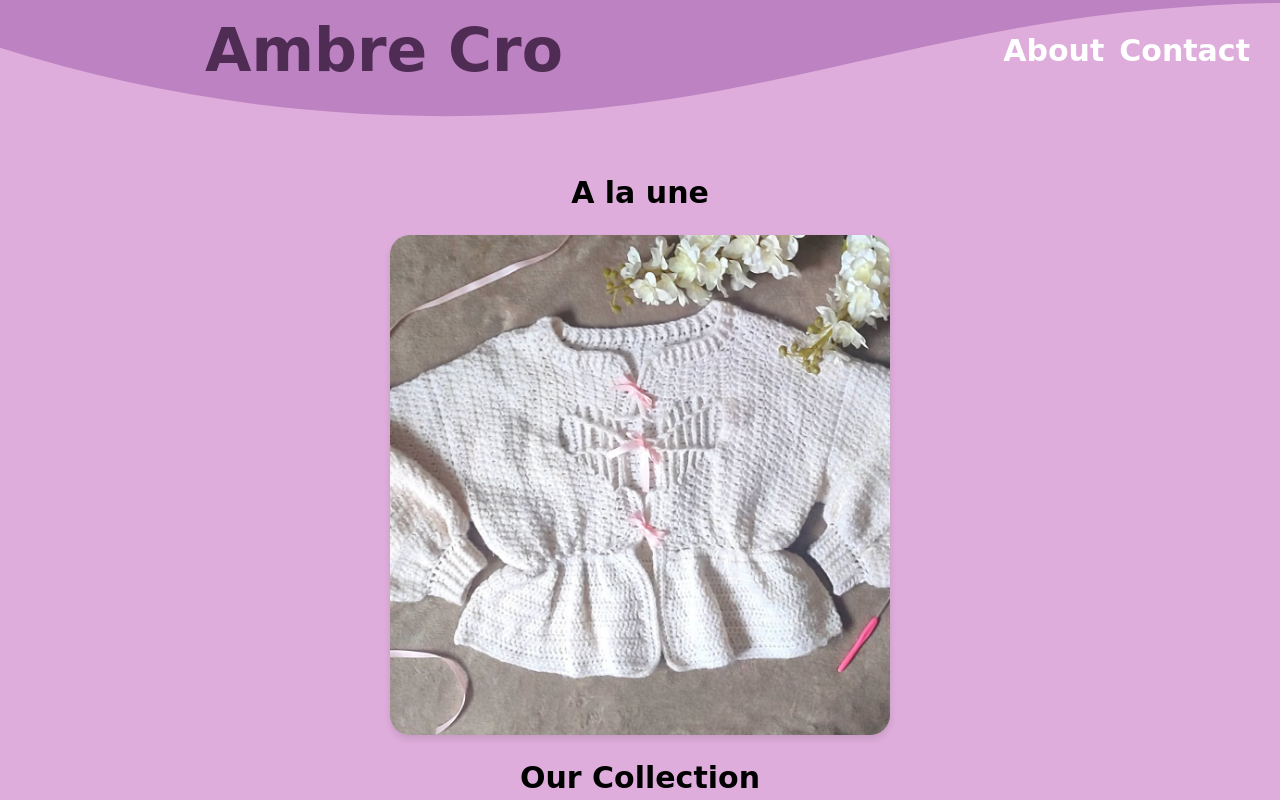
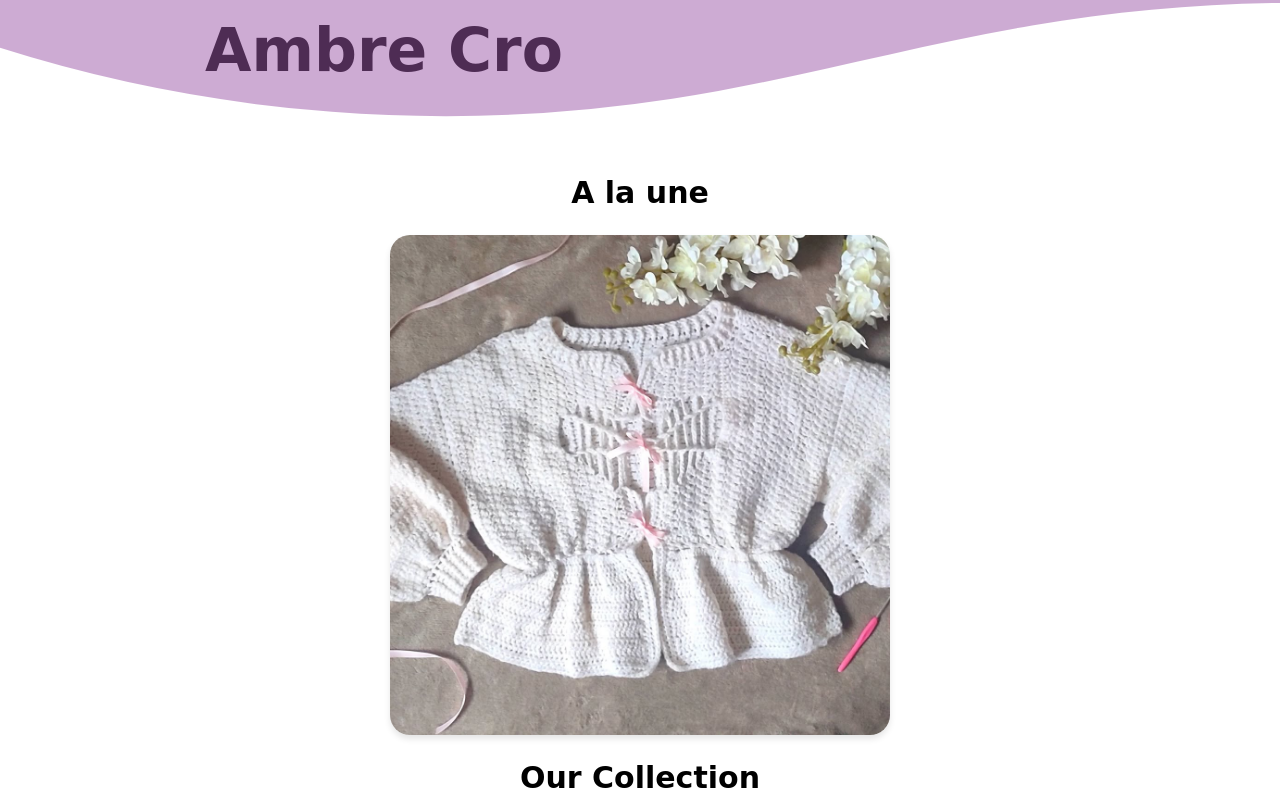
Before and after one commit to Waranika/AmbreCro, a plain HTML site: page index.html in a window 1280 px wide. Shown: the top 800 px of the page. Drawn offline with Linux system fonts and the light colour scheme; files whose address does not match are found by name.

Commit message:
Update index.html

```diff
--- a/index.html
+++ b/index.html
@@ -10,11 +10,11 @@
             margin: auto;
             padding: 0;
             text-align: center;
-			background-color: #deaddb;
+			background-color: #FFFFFF;
 
         }
         header {
-            background-color: #deaddb;
+            background-color: #FFFFFF;
             display: flex;
             justify-content: space-between;
             align-items: center;
```
